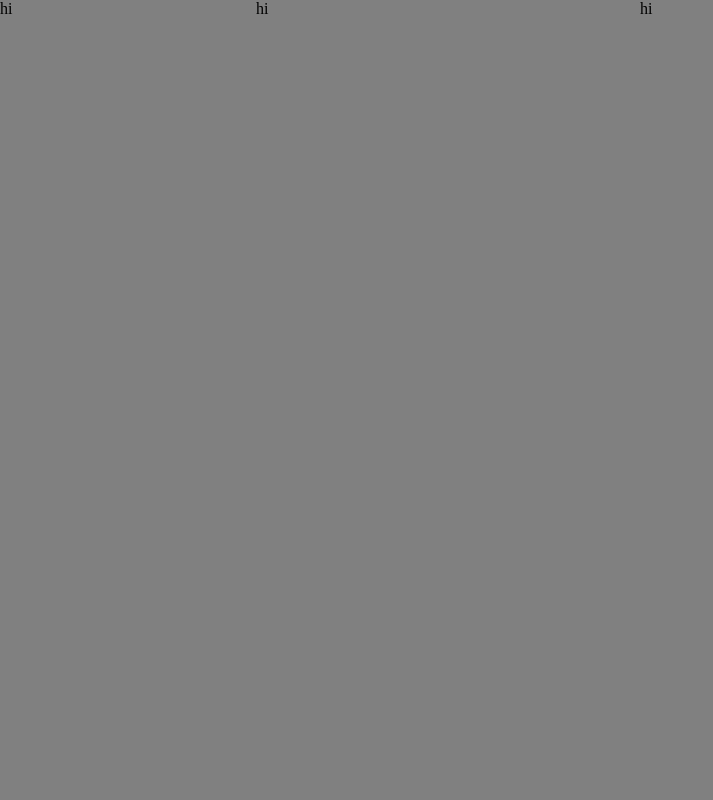
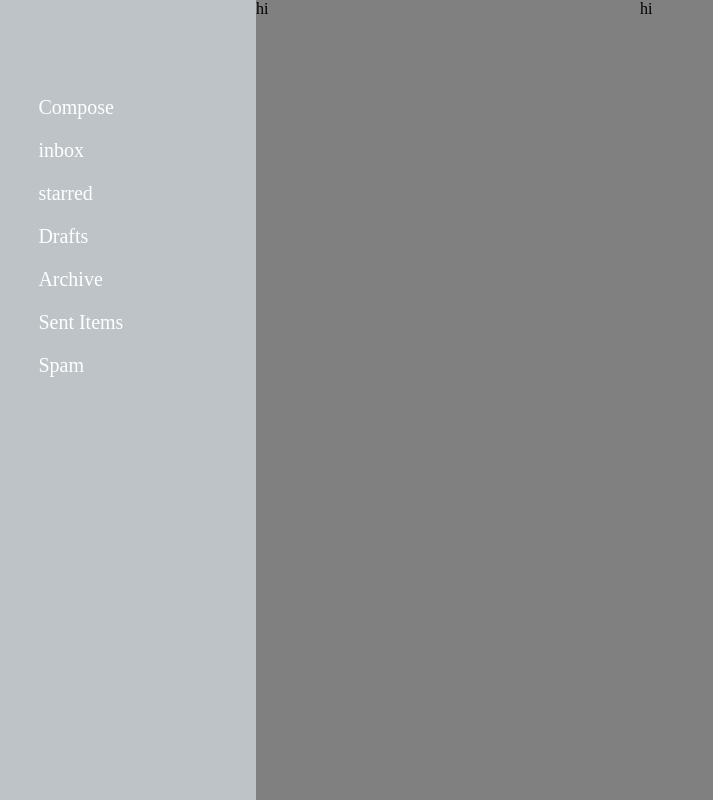
Before and after one commit to pallavigopi/creative-event, a plain HTML site: page index.html in a window 1280 px wide. Shown: the whole page, without its empty margins (0-713 px from the left). Drawn offline with Linux system fonts and the light colour scheme.

Commit message:
first-part styling

```diff
--- a/index.html
+++ b/index.html
@@ -8,7 +8,17 @@
     </head>
     <body>
         <div class="email-box">
-            <div class="first-part">hi</div>
+            <div class="first-part">
+                <ul class="taskbar">
+                    <li id="compose" class="taskbar-item">Compose</li>
+                    <li id="inbox" class="taskbar-item">inbox</li>
+                    <li id="starred" class="taskbar-item">starred</li>
+                    <li id="drafts" class="taskbar-item">Drafts</li>
+                    <li id="archive" class="taskbar-item">Archive</li>
+                    <li id="sentItems" class="taskbar-item">Sent Items</li>
+                    <li id="spam" class="taskbar-item">Spam</li>
+                </ul>
+            </div>
             <div class="second-part">hi</div>
             <div class="third-part">hi</div>
         </div>
--- a/style.css
+++ b/style.css
@@ -11,7 +11,8 @@ html, body {
 }
 .first-part{
     height: 100vh;
-    background: gray;
+    overflow: auto;
+    background-color:  #bdc3c7;
 }
 .second-part{
     height: 100vh;
@@ -21,3 +22,25 @@ html, body {
     height: 100vh;
     background: gray;
 }
+
+ul, li {
+    list-style: none;
+    padding: 0;
+}
+
+.taskbar {
+    padding-top: 10vh;
+    color: white;
+}
+
+.taskbar-item {
+    padding-left: 3vw;
+    width: 100%;
+    font-size: 20px;
+    padding-bottom: 20px;
+
+}
+
+li.taskbar-item:hover {
+    background-color: #2c3e50;
+}
```
